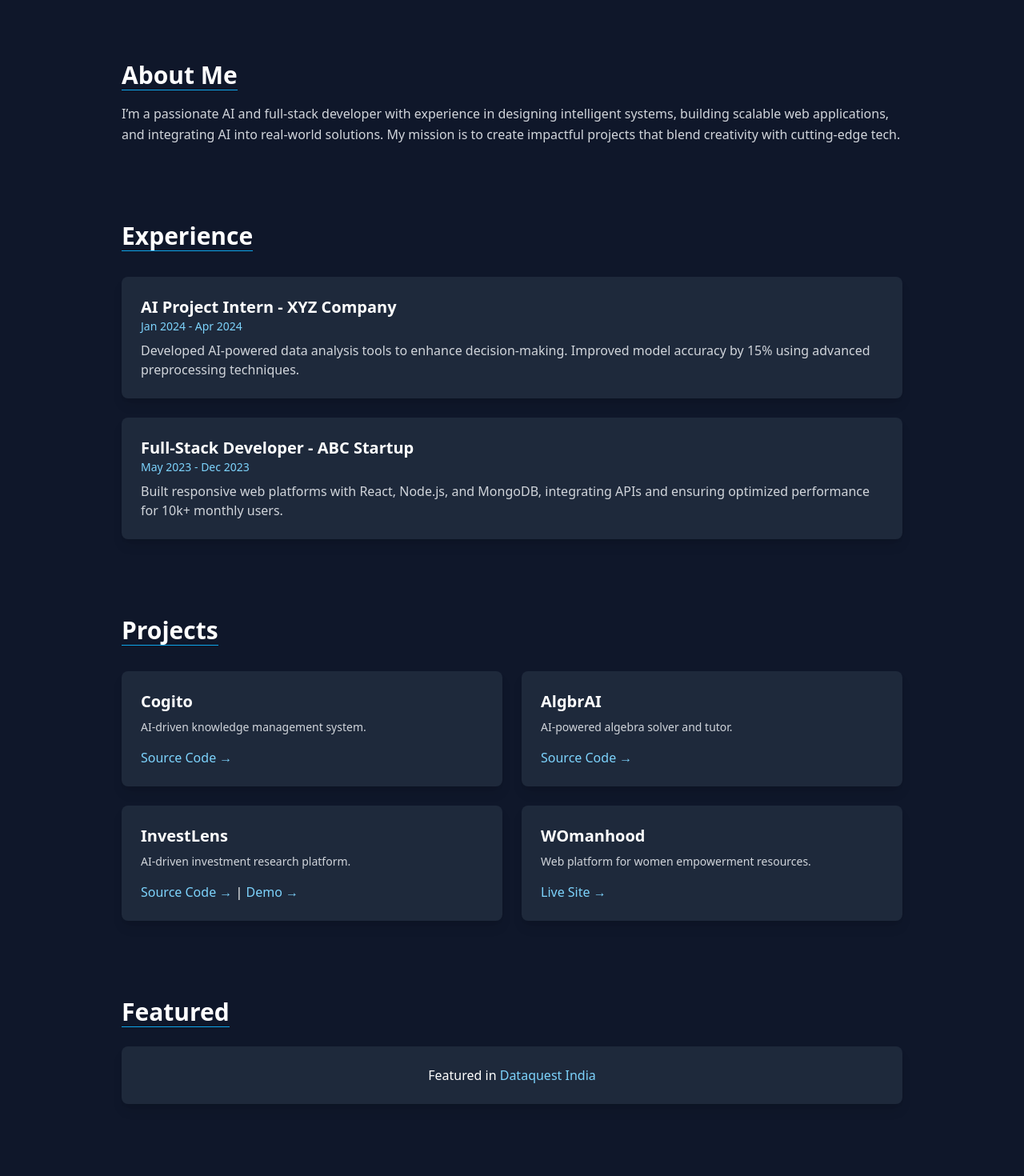
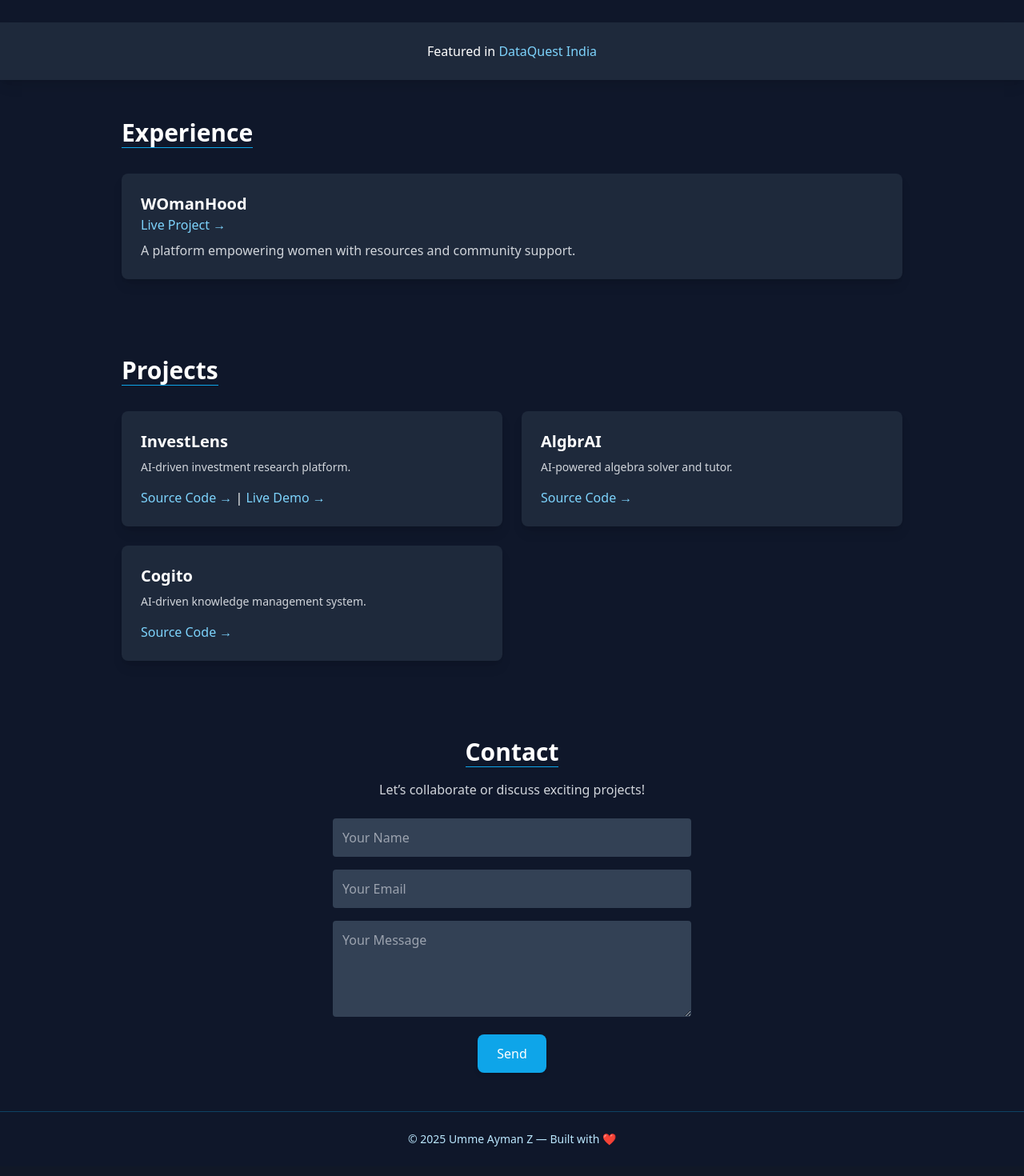
Before and after one commit to Umme-2003/Umme_portfolio, a React (Vite) app: page / in a window 1280 px wide. Shown: the part 440-1910 px from the top of the page at 80% size. Built offline with nearby package versions, Linux system fonts and the light colour scheme.

Commit message:
Update Portfolio.jsx

```diff
--- a/src/Portfolio.jsx
+++ b/src/Portfolio.jsx
@@ -1,4 +1,5 @@
 import React from "react";
+import { motion } from "framer-motion";
 
 export default function Portfolio() {
   return (
@@ -6,15 +7,27 @@ export default function Portfolio() {
 
       {/* Hero Section */}
       <header className="max-w-5xl mx-auto text-center py-20 px-4">
-        <img
+        <motion.img
+          initial={{ opacity: 0, scale: 0.8 }}
+          animate={{ opacity: 1, scale: 1 }}
+          transition={{ duration: 0.8 }}
           src="/assets/profile-optimized.png"
-          alt="Umme Ayman"
+          alt="Umme Ayman Z"
           className="w-36 h-36 rounded-full mx-auto border-4 border-sky-400 shadow-lg shadow-sky-500/40"
         />
-        <h1 className="text-5xl font-bold mt-6">Umme Ayman Z</h1>
+        <motion.h1
+          initial={{ y: -20, opacity: 0 }}
+          animate={{ y: 0, opacity: 1 }}
+          transition={{ delay: 0.2 }}
+          className="text-5xl font-bold mt-6"
+        >
+          Umme Ayman Z
+        </motion.h1>
         <p className="text-lg text-sky-300 mt-2">
           AI & Full-Stack Developer | Building Intelligent Solutions
         </p>
+
+        {/* Social Icons */}
         <div className="flex justify-center gap-6 mt-6 text-2xl">
           <a href="mailto:zumme2003@gmail.com" className="hover:text-sky-400">📧</a>
           <a href="https://github.com/Umme-2003" target="_blank" rel="noreferrer" className="hover:text-sky-400">💻</a>
@@ -22,73 +35,70 @@ export default function Portfolio() {
         </div>
       </header>
 
-      {/* About Section */}
-      <section className="max-w-5xl mx-auto py-12 px-6">
-        <h2 className="text-3xl font-bold mb-4 border-b border-sky-500 inline-block">About Me</h2>
-        <p className="text-gray-300 leading-relaxed">
-          I’m a passionate AI and full-stack developer with experience in designing intelligent
-          systems, building scalable web applications, and integrating AI into real-world solutions.
-          My mission is to create impactful projects that blend creativity with cutting-edge tech.
-        </p>
+      {/* Achievements */}
+      <section className="bg-slate-800 py-6 text-center shadow-lg">
+        Featured in{" "}
+        <a
+          href="https://www.dqindia.com/an-all-girls-teams-innovative-iot-solution-at-piwot-23-hackathon/"
+          target="_blank"
+          rel="noreferrer"
+          className="text-sky-300 hover:underline"
+        >
+          DataQuest India
+        </a>
       </section>
 
-      {/* Experience Section */}
+      {/* Experience */}
       <section className="max-w-5xl mx-auto py-12 px-6">
         <h2 className="text-3xl font-bold mb-8 border-b border-sky-500 inline-block">Experience</h2>
         <div className="space-y-6">
           <div className="bg-slate-800 p-6 rounded-lg shadow-lg">
-            <h3 className="text-xl font-semibold">AI Project Intern - XYZ Company</h3>
-            <p className="text-sky-300 text-sm">Jan 2024 - Apr 2024</p>
+            <h3 className="text-xl font-semibold">WOmanHood</h3>
+            <a
+              href="https://gilded-pudding-d03def.netlify.app/"
+              target="_blank"
+              rel="noreferrer"
+              className="text-sky-300 hover:underline"
+            >
+              Live Project →
+            </a>
             <p className="mt-2 text-gray-300">
-              Developed AI-powered data analysis tools to enhance decision-making. Improved
-              model accuracy by 15% using advanced preprocessing techniques.
-            </p>
-          </div>
-          <div className="bg-slate-800 p-6 rounded-lg shadow-lg">
-            <h3 className="text-xl font-semibold">Full-Stack Developer - ABC Startup</h3>
-            <p className="text-sky-300 text-sm">May 2023 - Dec 2023</p>
-            <p className="mt-2 text-gray-300">
-              Built responsive web platforms with React, Node.js, and MongoDB, integrating
-              APIs and ensuring optimized performance for 10k+ monthly users.
+              A platform empowering women with resources and community support.
             </p>
           </div>
         </div>
       </section>
 
-      {/* Projects Section */}
+      {/* Projects */}
       <section className="max-w-5xl mx-auto py-12 px-6">
         <h2 className="text-3xl font-bold mb-8 border-b border-sky-500 inline-block">Projects</h2>
         <div className="grid md:grid-cols-2 gap-6">
           {[
-            { name: "Cogito", desc: "AI-driven knowledge management system.", code: "https://github.com/Umme-2003/Cogito" },
+            {
+              name: "InvestLens",
+              desc: "AI-driven investment research platform.",
+              code: "https://github.com/Umme-2003/InvestLens",
+              demo: "https://vimeo.com/1104897778"
+            },
             { name: "AlgbrAI", desc: "AI-powered algebra solver and tutor.", code: "https://github.com/Umme-2003/AlgbrAI" },
-            { name: "InvestLens", desc: "AI-driven investment research platform.", code: "https://github.com/Umme-2003/InvestLens", demo: "https://vimeo.com/1104897778" },
-            { name: "WOmanhood", desc: "Web platform for women empowerment resources.", live: "https://gilded-pudding-d03def.netlify.app/" }
+            { name: "Cogito", desc: "AI-driven knowledge management system.", code: "https://github.com/Umme-2003/Cogito" }
           ].map((p, i) => (
-            <div key={i} className="bg-slate-800 rounded-lg p-6 shadow-lg hover:shadow-sky-500/30 transition">
+            <motion.div
+              key={i}
+              initial={{ opacity: 0, y: 20 }}
+              whileInView={{ opacity: 1, y: 0 }}
+              transition={{ duration: 0.5, delay: i * 0.1 }}
+              viewport={{ once: true }}
+              className="bg-slate-800 rounded-lg p-6 shadow-lg hover:shadow-sky-500/30 transition"
+            >
               <h3 className="text-xl font-semibold mb-2">{p.name}</h3>
               <p className="text-sm mb-4 text-gray-300">{p.desc}</p>
-              {p.code && <a href={p.code} target="_blank" rel="noreferrer" className="text-sky-300 hover:underline">Source Code →</a>}
-              {p.demo && <> | <a href={p.demo} target="_blank" rel="noreferrer" className="text-sky-300 hover:underline">Demo →</a></>}
-              {p.live && <a href={p.live} target="_blank" rel="noreferrer" className="text-sky-300 hover:underline">Live Site →</a>}
-            </div>
+              <a href={p.code} target="_blank" rel="noreferrer" className="text-sky-300 hover:underline">
+                Source Code →
+              </a>
+              {p.demo && <> | <a href={p.demo} target="_blank" rel="noreferrer" className="text-sky-300 hover:underline">Live Demo →</a></>}
+            </motion.div>
           ))}
-        </div>
-      </section>
-
-      {/* Featured Section */}
-      <section className="max-w-5xl mx-auto py-12 px-6">
-        <h2 className="text-3xl font-bold mb-6 border-b border-sky-500 inline-block">Featured</h2>
-        <div className="bg-slate-800 rounded-lg p-6 shadow-lg text-center">
-          Featured in{" "}
-          <a
-            href="https://www.dqindia.com/an-all-girls-teams-innovative-iot-solution-at-piwot-23-hackathon/"
-            target="_blank"
-            rel="noreferrer"
-            className="text-sky-300 hover:underline"
-          >
-            Dataquest India
-          </a>
         </div>
       </section>
 
@@ -98,12 +108,15 @@ export default function Portfolio() {
         <p className="text-gray-300 mb-6">
           Let’s collaborate or discuss exciting projects!
         </p>
-        <a
-          href="mailto:zumme2003@gmail.com"
-          className="bg-sky-500 hover:bg-sky-600 text-white px-6 py-3 rounded-lg shadow-md"
-        >
-          Email Me
-        </a>
+        <form name="contact" method="POST" data-netlify="true" className="max-w-md mx-auto">
+          <input type="hidden" name="form-name" value="contact" />
+          <input type="text" name="name" placeholder="Your Name" className="w-full mb-4 p-3 rounded bg-slate-700" required />
+          <input type="email" name="email" placeholder="Your Email" className="w-full mb-4 p-3 rounded bg-slate-700" required />
+          <textarea name="message" placeholder="Your Message" className="w-full mb-4 p-3 rounded bg-slate-700" rows="4" required></textarea>
+          <button type="submit" className="bg-sky-500 hover:bg-sky-600 px-6 py-3 rounded-lg shadow-md">
+            Send
+          </button>
+        </form>
       </section>
 
       {/* Footer */}
```
